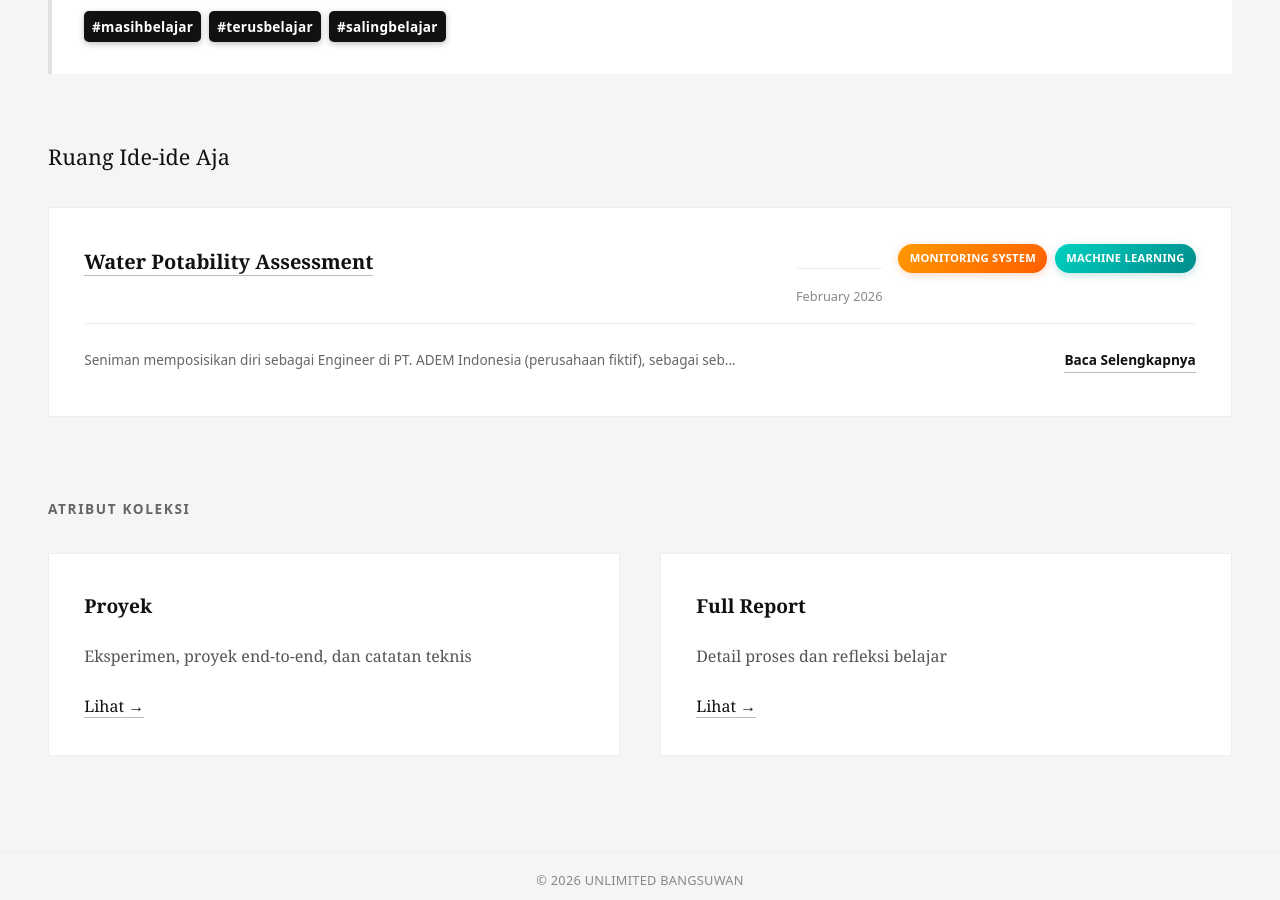
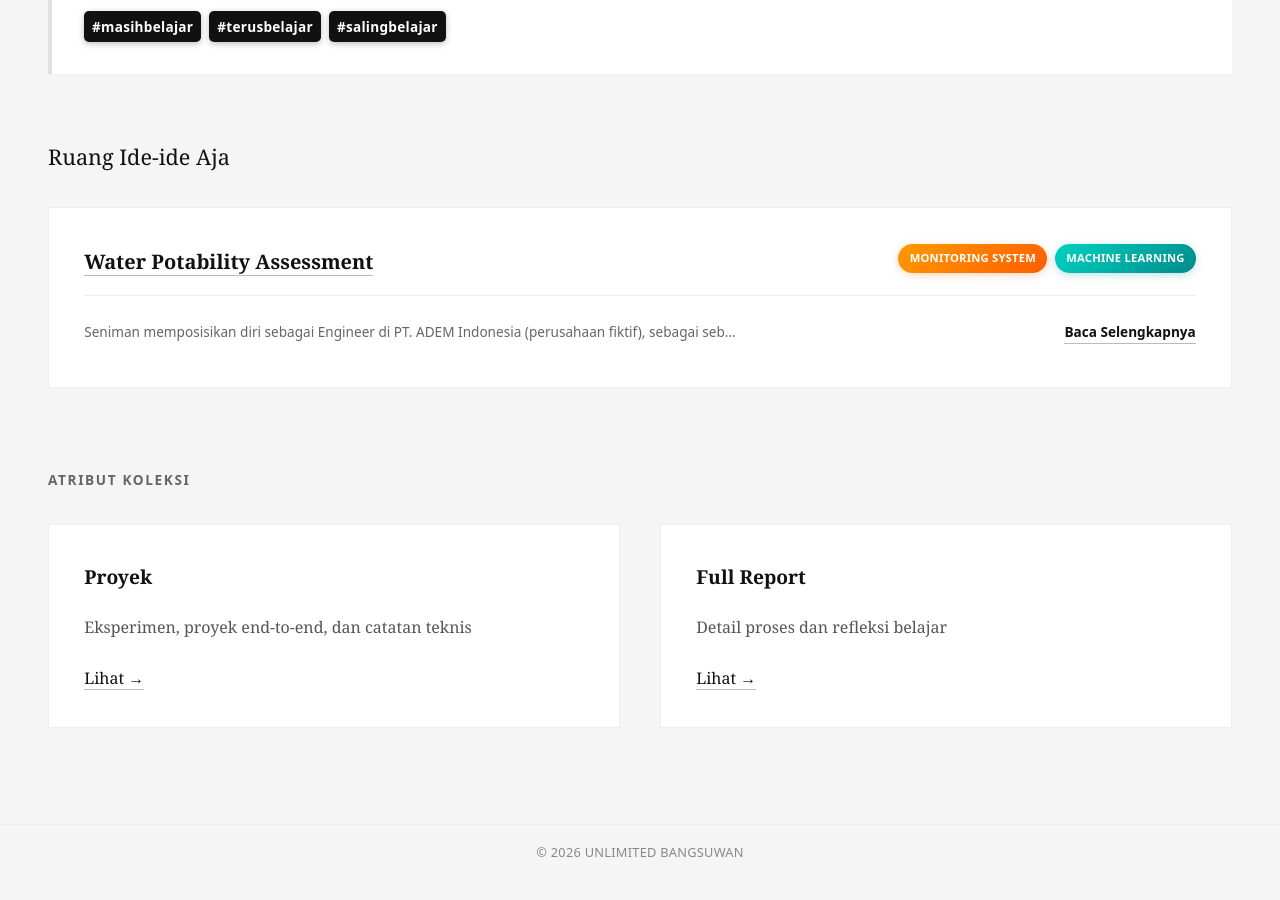
Before and after one commit to Sulbae/Sulbae.github.io, a Jekyll site: the page built from index.md, in a window 1280 px wide and 900 px high, scrolled down 1241 px. Built offline with Jekyll 4.4.1, drawn with Linux system fonts in a browser that asks for light colours; after the commit the page ends 2112 px from its top, so only the background shows below that.

Commit message:
Update index.md

```diff
--- a/index.md
+++ b/index.md
@@ -60,7 +60,6 @@ title: Home
             {{ project.title }}
           </a>
         </h3>
-        <span class="project-date">{{ project.date | date: "%B %Y" }}</span>
         <!--Tags-->
         {% if project.tags %}
         <div class="project-tags-inline">
```
